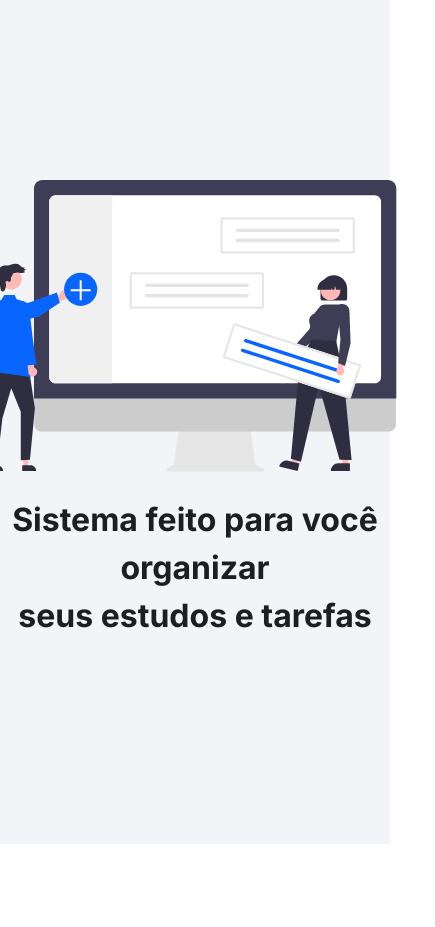
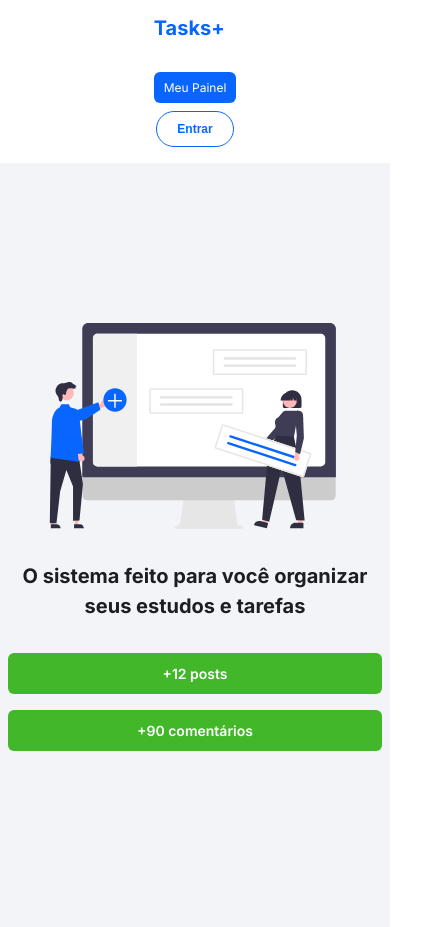
Before and after one commit to artur-duart/tasks-plus, a Next.js app: page / in a window 390 px wide. Shown: the whole page, 435 px wide, since content can reach past the window. Before the commit the page ends 844 px from the top, so only its background shows below. Built offline with nearby package versions, Linux system fonts and the light colour scheme.

Commit message:
feat: finish creating the home page and header component

```diff
--- a/src/app/layout.tsx
+++ b/src/app/layout.tsx
@@ -1,6 +1,7 @@
 import type { Metadata } from "next";
 import { Inter } from "next/font/google";
 import "@/styles/globals.css";
+import { Header } from "@/components/header";
 
 const inter = Inter({ subsets: ["latin"] });
 
@@ -16,7 +17,10 @@ export default function RootLayout({
 }>) {
   return (
     <html lang="pt-br" suppressHydrationWarning>
-      <body className={inter.className}>{children}</body>
+      <body className={inter.className}>
+        <Header />
+        {children}
+      </body>
     </html>
   );
 }
--- a/src/app/page.tsx
+++ b/src/app/page.tsx
@@ -6,17 +6,21 @@ export default function Home() {
   return (
     <div className={styles.pageContainer}>
       <main className={styles.mainContent}>
-        <div className={styles.heroContainer}>
-          <Image
-            className={styles.heroImage}
-            alt="Ilustração de um homem com camiseta azul e uma mulher com camiseta preta, interagindo com elementos gráficos que estão sendo arrastados e soltos em uma tela de computador."
-            src={heroImage}
-          />
+        <Image
+          className={styles.heroImage}
+          alt="Ilustração de um homem com camiseta azul e uma mulher com camiseta preta, interagindo com elementos gráficos que estão sendo arrastados e soltos em uma tela de computador."
+          src={heroImage}
+        />
+
+        <h1 className={styles.title}>
+          O sistema feito para você organizar seus estudos e tarefas
+        </h1>
+
+        <div className={styles.infoContainer}>
+          <span className={styles.info}>+12 posts</span>
+
+          <span className={styles.info}>+90 comentários</span>
         </div>
-        <h1 className={styles.title}>
-          Sistema feito para você organizar <br />
-          seus estudos e tarefas
-        </h1>
       </main>
     </div>
   );
--- /dev/null
+++ b/src/components/header/index.tsx
@@ -0,0 +1,22 @@
+import Link from "next/link";
+import styles from "./styles.module.css";
+
+export function Header() {
+  return (
+    <header className={styles.header}>
+      <div className={styles.headerContainer}>
+        <nav className={styles.nav}>
+          <Link href="/">
+            <h1 className={styles.logo}>Tasks+</h1>
+          </Link>
+
+          <Link href="/dashboard" className={styles.dashboardLink}>
+            Meu Painel
+          </Link>
+        </nav>
+
+        <button className={styles.loginButton}>Entrar</button>
+      </div>
+    </header>
+  );
+}
--- /dev/null
+++ b/src/components/header/styles.module.css
@@ -0,0 +1,112 @@
+.header {
+  width: 100%;
+  height: 80px;
+  background-color: #ffffff;
+  display: flex;
+  align-items: center;
+  justify-content: center;
+}
+
+.headerContainer {
+  padding: 0 16px;
+  width: 100%;
+  max-width: 1440px;
+  display: flex;
+  align-items: center;
+  justify-content: space-between;
+}
+
+.nav {
+  display: flex;
+  gap: 52px;
+}
+
+.headerContainer a {
+  text-decoration: none;
+}
+
+.logo {
+  color: #0866ff;
+  font-size: 32px;
+}
+
+.dashboardLink {
+  font-size: 16px;
+  padding: 8px 16px;
+  color: #ffffff;
+  background-color: #0866ff;
+  border-radius: 6px;
+  transition: all 0.3s ease;
+}
+
+.dashboardLink:hover {
+  background-color: #0861f2;
+}
+
+.loginButton {
+  background-color: transparent;
+  padding: 16px 32px;
+  border-radius: 32px;
+  border: 1px solid #0866ff;
+  color: #0866ff;
+  font-weight: 600;
+  font-size: 16px;
+  cursor: pointer;
+  transition: all 0.3s ease;
+}
+
+.loginButton:hover {
+  background-color: #0866ff;
+  color: #ffffff;
+}
+
+@media screen and (max-width: 767px) {
+  .header {
+    height: auto;
+    padding: 16px 0;
+  }
+
+  .headerContainer {
+    flex-direction: column;
+    align-items: center;
+  }
+
+  .nav {
+    flex-direction: column;
+    gap: 16px;
+  }
+
+  .logo {
+    font-size: 24px;
+    margin-bottom: 16px;
+  }
+
+  .dashboardLink {
+    font-size: 14px;
+    padding: 8px 12px;
+    width: 100%;
+    text-align: center;
+  }
+
+  .loginButton {
+    padding: 12px 24px;
+    font-size: 14px;
+    margin-top: 8px;
+  }
+}
+
+@media screen and (max-width: 480px) {
+  .logo {
+    font-size: 20px;
+  }
+
+  .dashboardLink {
+    font-size: 12px;
+    padding: 8px 10px;
+  }
+
+  .loginButton {
+    font-size: 12px;
+    padding: 10px 20px;
+  }
+}
--- a/src/styles/home.module.css
+++ b/src/styles/home.module.css
@@ -1,30 +1,97 @@
 .pageContainer {
   background-color: #f2f4f7;
   width: 100%;
-  height: 100vh;
+  height: calc(100vh - 80px);
   display: flex;
   justify-content: center;
   align-items: center;
   flex-direction: column;
+  padding: 16px;
 }
 
-.heroContainer {
+.mainContent {
   display: flex;
   flex-direction: column;
+  justify-content: center;
   align-items: center;
-  justify-content: center;
+  text-align: center;
 }
 
 .heroImage {
+  width: 100%;
   max-width: 480px;
+  height: auto;
   object-fit: contain;
-  width: auto;
-  height: auto;
+  margin-bottom: 24px;
 }
 
 .title {
   color: #1c1e21;
+  margin: 24px 0;
+  line-height: 1.5;
+  font-weight: 700;
+  font-size: 32px;
+  max-width: 560px;
+}
+
+.infoContainer {
+  display: flex;
+  justify-content: space-between;
+  width: 100%;
+  max-width: 480px;
+  margin-top: 16px;
+}
+
+.info {
+  background-color: #42b72a;
+  padding: 16px 32px;
+  border-radius: 6px;
+  color: #ffffff;
+  font-weight: 600;
+  transition: all 0.3s ease;
   text-align: center;
-  margin: 24px;
-  line-height: 150%;
+  flex: 1;
+  margin: 0 8px;
 }
+
+@media screen and (max-width: 767px) {
+  .title {
+    font-size: 24px;
+    margin: 16px 0;
+  }
+
+  .infoContainer {
+    flex-direction: column;
+    align-items: center;
+  }
+
+  .info {
+    width: 100%;
+    margin-bottom: 16px;
+    text-align: center;
+    padding: 12px 0;
+  }
+
+  .heroImage {
+    width: 90%;
+    max-width: 100%;
+  }
+
+  .pageContainer {
+    padding: 8px;
+  }
+}
+
+@media screen and (max-width: 480px) {
+  .heroImage {
+    margin-bottom: 16px;
+  }
+
+  .title {
+    font-size: 20px;
+  }
+
+  .info {
+    font-size: 14px;
+  }
+}
```
